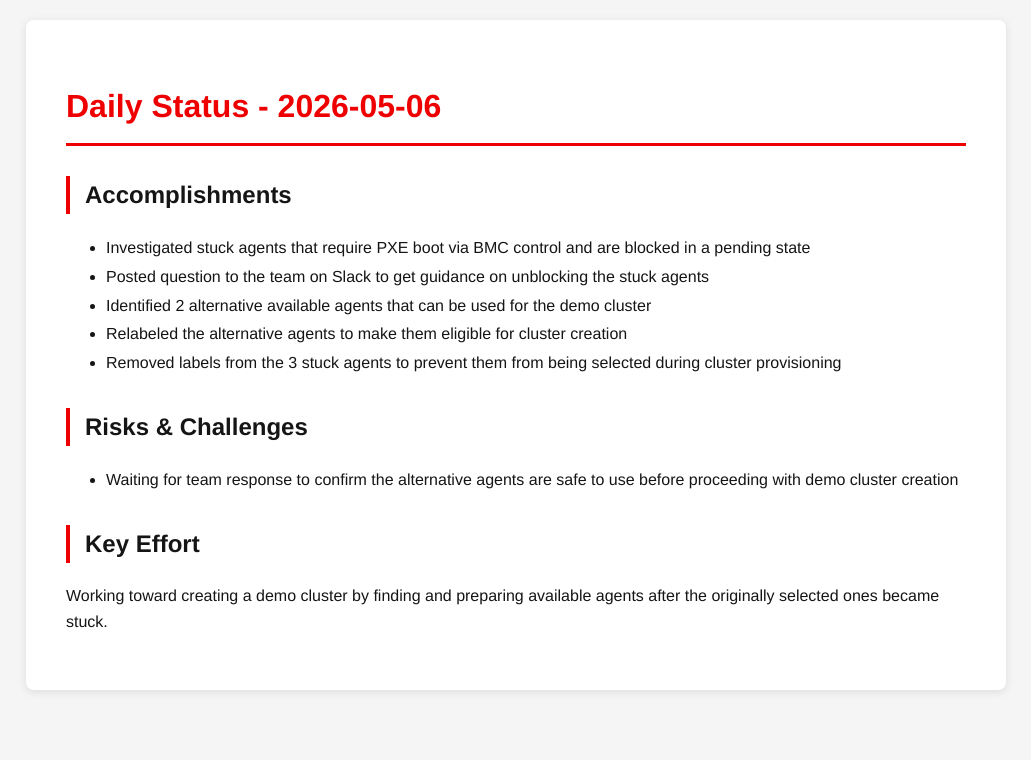
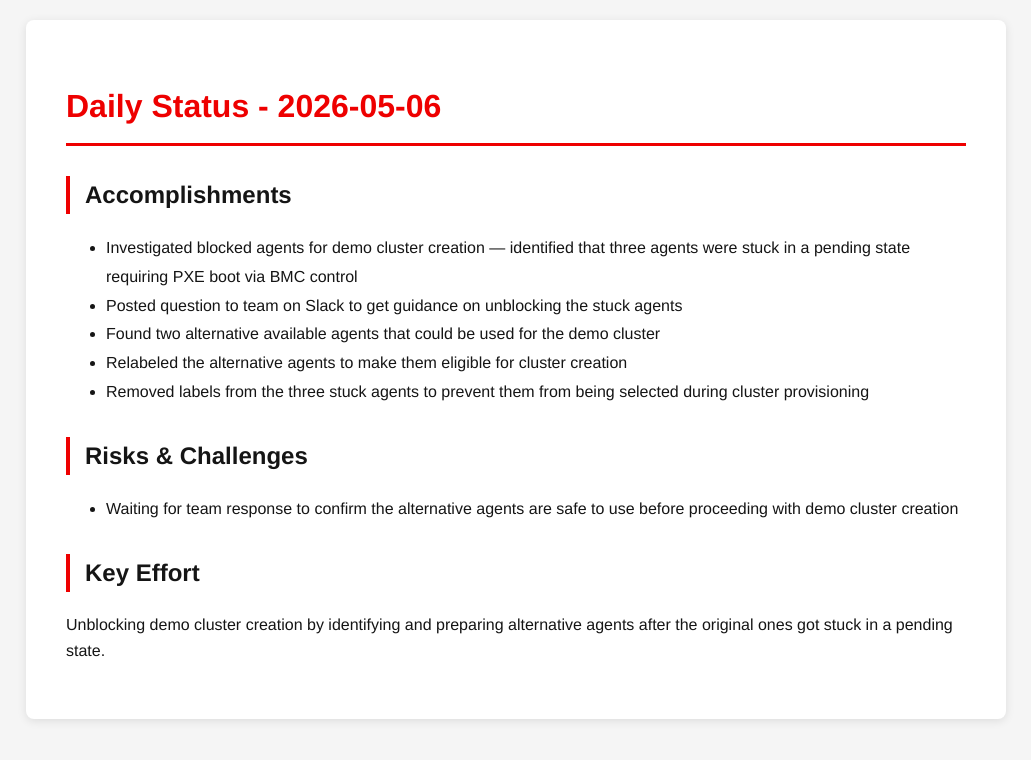
Before and after one commit to tzvatot/daily-status, a Jekyll site: the page built from 2026-05-06.md, in a window 1280 px wide. Shown: the top 760 px of the page, without its empty margins (124-1155 px from the left). Built offline with Jekyll 4.4.1, drawn with Linux system fonts in a browser that asks for light colours.

Commit message:
Daily status update - 2026-05-06

```diff
--- a/2026-05-06.md
+++ b/2026-05-06.md
@@ -7,14 +7,14 @@ date: 2026-05-06
 # Daily Status - 2026-05-06
 
 ## Accomplishments
-- Investigated stuck agents that require PXE boot via BMC control and are blocked in a pending state
-- Posted question to the team on Slack to get guidance on unblocking the stuck agents
-- Identified 2 alternative available agents that can be used for the demo cluster
+- Investigated blocked agents for demo cluster creation — identified that three agents were stuck in a pending state requiring PXE boot via BMC control
+- Posted question to team on Slack to get guidance on unblocking the stuck agents
+- Found two alternative available agents that could be used for the demo cluster
 - Relabeled the alternative agents to make them eligible for cluster creation
-- Removed labels from the 3 stuck agents to prevent them from being selected during cluster provisioning
+- Removed labels from the three stuck agents to prevent them from being selected during cluster provisioning
 
 ## Risks & Challenges
 - Waiting for team response to confirm the alternative agents are safe to use before proceeding with demo cluster creation
 
 ## Key Effort
-Working toward creating a demo cluster by finding and preparing available agents after the originally selected ones became stuck.
+Unblocking demo cluster creation by identifying and preparing alternative agents after the original ones got stuck in a pending state.
```
